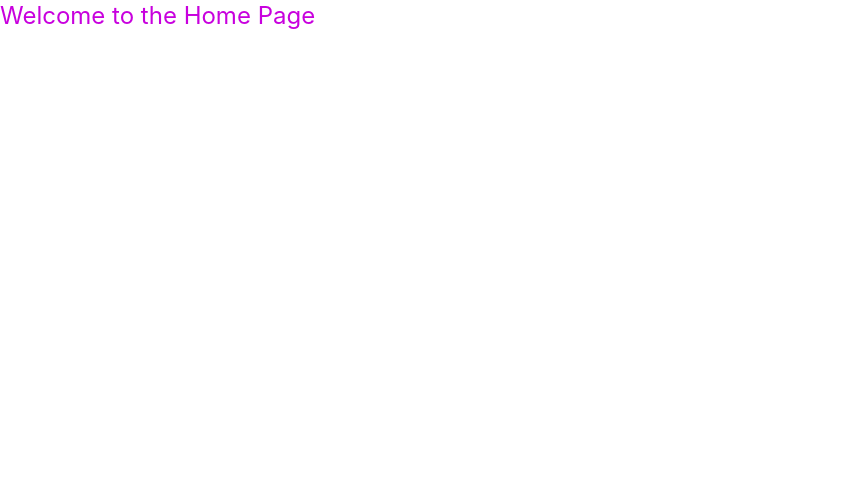
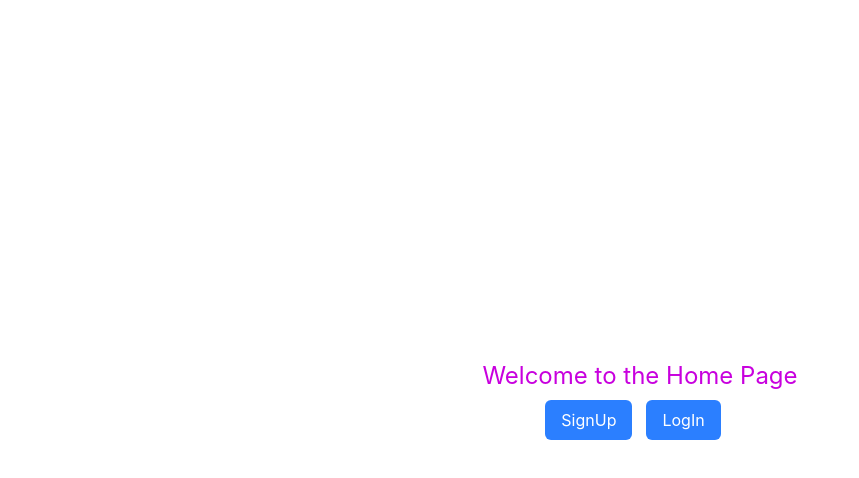
Before and after one commit to utsav-18/MERN-Ecommerce-, a React app in the folder frontend/: page / in a window 1280 px wide. Shown: the top 478 px of the page, without its empty margins (0-859 px from the left). Built offline with nearby package versions, Linux system fonts and the light colour scheme; the HTML template or start-up script is replaced by a standard one.

Commit message:
Product API Creted

```diff
--- a/frontend/src/pages/Home.jsx
+++ b/frontend/src/pages/Home.jsx
@@ -1,7 +1,32 @@
-export default function Home(){
-    return(
-        <div className="flex flex-col text-2xl text-fuchsia-600">
-            <h1>Welcome to the Home Page</h1>
+import { useNavigate } from "react-router";
+
+export default function Home() {
+
+    const navigate = useNavigate();
+
+    return (
+        <div className="flex flex-col min-h-screen justify-center items-center">
+
+            <div className="flex items-center justify-center text-2xl text-fuchsia-600">
+                <h1>Welcome to the Home Page</h1>
+            </div>
+
+            <div className="flex flex-row">
+                <button
+                    onClick={() => navigate("/signup")}
+                    className="cursor-pointer bg-blue-500 text-white py-2 px-4 rounded-md hover:bg-blue-600 transition-colors mt-2"
+                >
+                    SignUp
+                </button>
+
+                <button
+                    onClick={() => navigate("/login")}
+                    className="cursor-pointer bg-blue-500 text-white py-2 px-4 rounded-md hover:bg-blue-600 transition-colors mt-2 ml-3.5 mr-3.5"
+                >
+                    LogIn
+                </button>
+            </div>
+
         </div>
-    )
+    );
 }
--- a/frontend/src/pages/Login.jsx
+++ b/frontend/src/pages/Login.jsx
@@ -65,7 +65,7 @@ export default function LogIn(){
                         placeholder='Enter Email'
                         value={form.email}
                         onChange={handleChange}
-                        className="w-full px-3 py-2 border border-gray-300 rounded-md focus:outline-none"
+                        className="w-full px-3 py-2 border border-gray-400 rounded-md focus:outline-none"
                         required
                     />
                     <input
@@ -74,7 +74,7 @@ export default function LogIn(){
                         placeholder='Enter Password'
                         value={form.password}
                         onChange={handleChange}
-                        className="w-full px-3 py-2 border border-gray-300 rounded-md focus:outline-none"
+                        className="w-full px-3 py-2 border border-gray-400 rounded-md focus:outline-none"
                         required
                     />
                     <button type="submit" className="cursor-pointer w-full bg-blue-500 text-white py-2 px-4 rounded-md hover:bg-blue-600 transition-colors">
@@ -82,6 +82,10 @@ export default function LogIn(){
                     </button>
                 </form>
 
+                <button className="bg-blue-300 rounded-full mt-5 p-3 items-center cursor-pointer"  onClick={() => navigate("/")}>
+                   Cancel
+                </button>
+
             </div>
         </div>
     )
--- a/frontend/src/pages/Signup.jsx
+++ b/frontend/src/pages/Signup.jsx
@@ -74,7 +74,7 @@ export default function Signup(){
                         placeholder='Enter Password'
                         value={form.password}
                         onChange={handleChange}
-                        className="w-full px-3 py-2 border border-gray-300 rounded-md focus:outline-none"
+                        className="w-full px-3 py-2 border border-gray-400 rounded-md focus:outline-none"
                         required
                     />
 
```
